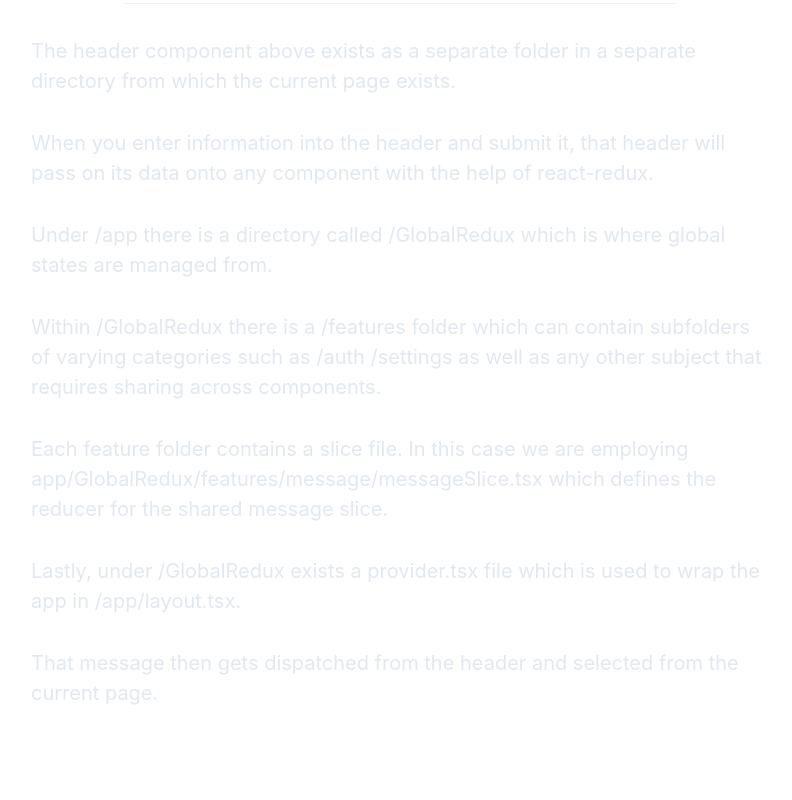
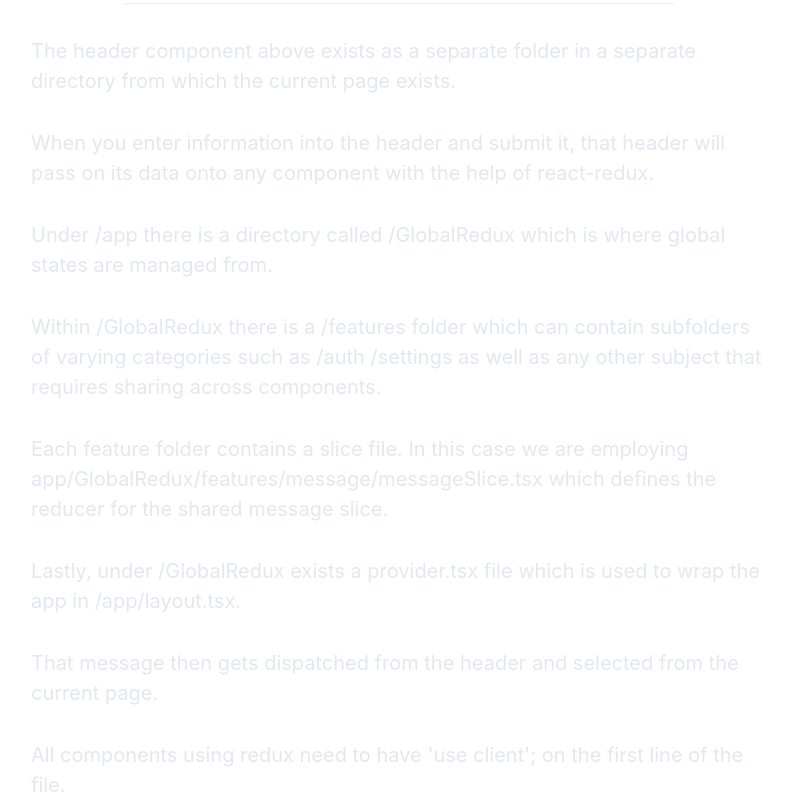
Before and after one commit to jacklion710/redux-study, a Next.js app: page / in a window 1280 px wide. Shown: the part 177-977 px from the top of the page, without its empty margins (241-1033 px from the left). Before the commit the page ends 885 px from the top, so only its background shows below. Built offline with nearby package versions, Linux system fonts and the light colour scheme.

Commit message:
Corrected children any type error

```diff
--- a/app/GlobalRedux/provider.tsx
+++ b/app/GlobalRedux/provider.tsx
@@ -1,8 +1,9 @@
 'use client';
+import React, { ReactNode } from 'react';
 import { Provider } from 'react-redux';
 import { store } from './store';
 
-export function Providers({ children }) {
+export function Providers({ children }: { children: ReactNode }) {
     return (
         <Provider store={store}>
             {children}
--- a/app/page.tsx
+++ b/app/page.tsx
@@ -40,6 +40,8 @@ export default function Home() {
 
           <Text fontSize="xl" color={'gray.200'}>That message then gets dispatched from the header and selected from the current page.</Text>
 
+          <Text fontSize="xl" color={'gray.200'}>All components using redux need to have 'use client'; on the first line of the file.</Text>
+
         </VStack>
       </Container>
     </ChakraProvider>
```
